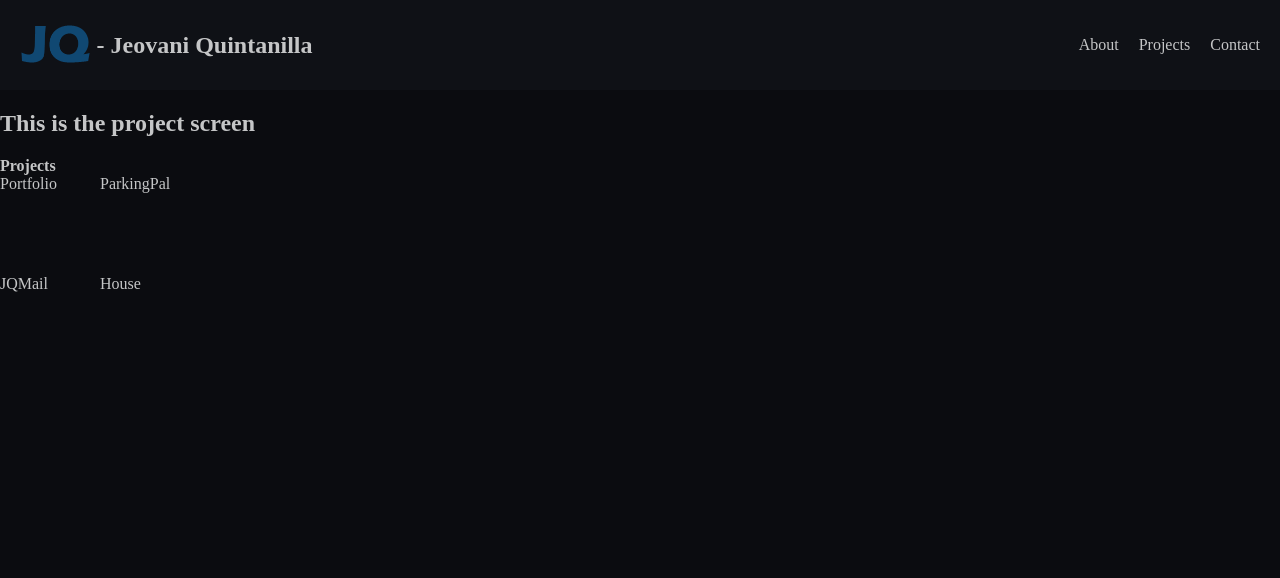
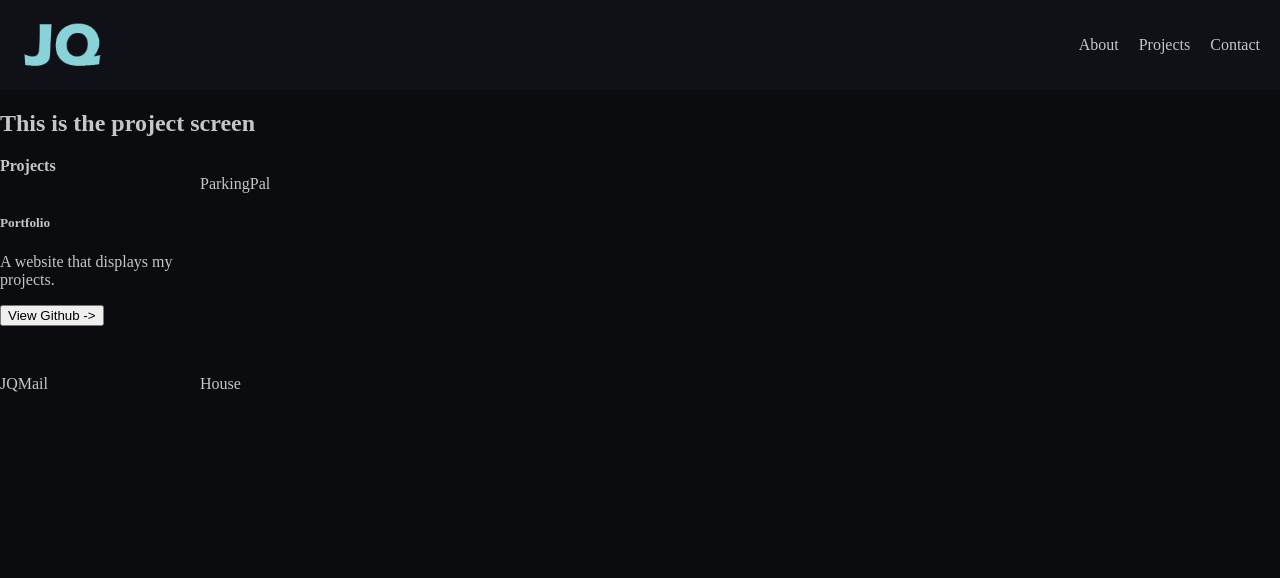
Before and after one commit to JeovaniQuintanilla/JeoPortfolio, a plain HTML site: page work.html in a window 1280 px wide. Drawn offline with Linux system fonts and the light colour scheme.

Commit message:
feat: updated logo

```diff
--- a/styles.css
+++ b/styles.css
@@ -174,8 +174,8 @@ body {
 /* Skills Section */
 #grid{
   display: grid;
-  grid-template-columns: 100px 100px;
-  grid-template-rows: 100px 100px;
+  grid-template-columns: 200px 200px;
+  grid-template-rows: 200px 200px;
 }
 
 
--- a/work.html
+++ b/work.html
@@ -9,8 +9,8 @@
         <nav>
             <!-- Left: Logo + Name -->
             <div id="left-nav">
-                <img src="./pics/JQ.png" alt="">
-                <h1 id="nametitle">- Jeovani Quintanilla</h1>
+                <img src="./pics/JQlogo_cyan.png" alt="">
+                <h1 id="nametitle"></h1>
             </div>
 
             <!-- Right: Navigation Links -->
@@ -29,13 +29,20 @@
     <div id="grid">
 
 
-        <div id="Portfolio"> Portfolio</div>
+        <div id="Portfolio">
+            <div>
+                <img src="" alt="">
+                <h5>Portfolio</h5>
+                <P id="description"> A website that displays my projects. </P>
+            </div>
+            <button id="githubBTN">View Github -></button>
+        </div>
 
         <div id="ParkingPal"> ParkingPal </div>
 
         <div id="JQMail"> JQMail </div>
 
-        <div id="House"> House <Object></Object></div>
+        <div id="House"> House </div>
 
     </div>
 
```
Also changed, not shown: contact.html (+2 -2 lines), index.html (+2 -2 lines), pics/JQlogo_cyan.png (added).
